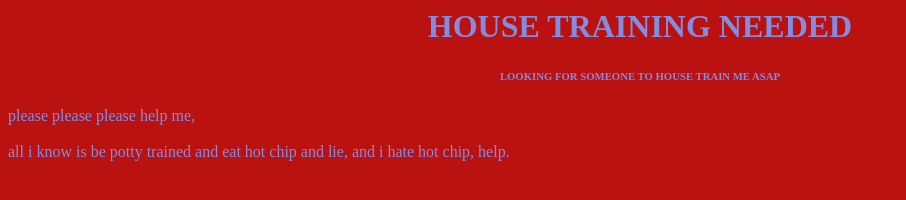
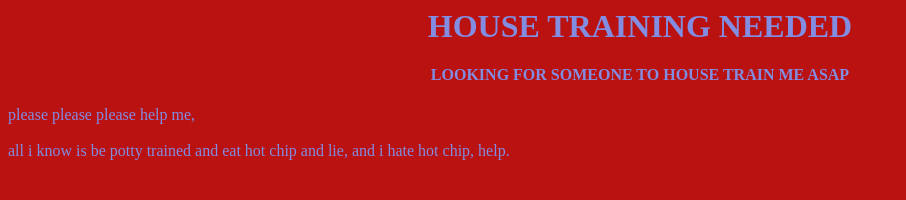
Before and after one commit to pottytrainednothousetrained/tester, a plain HTML site: page index.html in a window 1280 px wide. Shown: the whole page, without its empty margins (0-906 px from the left). Drawn offline with Linux system fonts and the light colour scheme.

Commit message:
Update index.html

```diff
--- a/index.html
+++ b/index.html
@@ -6,7 +6,7 @@
 
 <body bgcolor="#ba1111" text = "#828ce0">
 <h1 align="center">HOUSE TRAINING NEEDED</h1>
-<h6 align="center">LOOKING FOR SOMEONE TO HOUSE TRAIN ME ASAP</h6>
+<h4 align="center">LOOKING FOR SOMEONE TO HOUSE TRAIN ME ASAP</h4>
 <p>please please please help me,<br><br> all i know
 is be potty trained and eat hot chip and lie,
 and i hate hot chip, help.</p>
```
